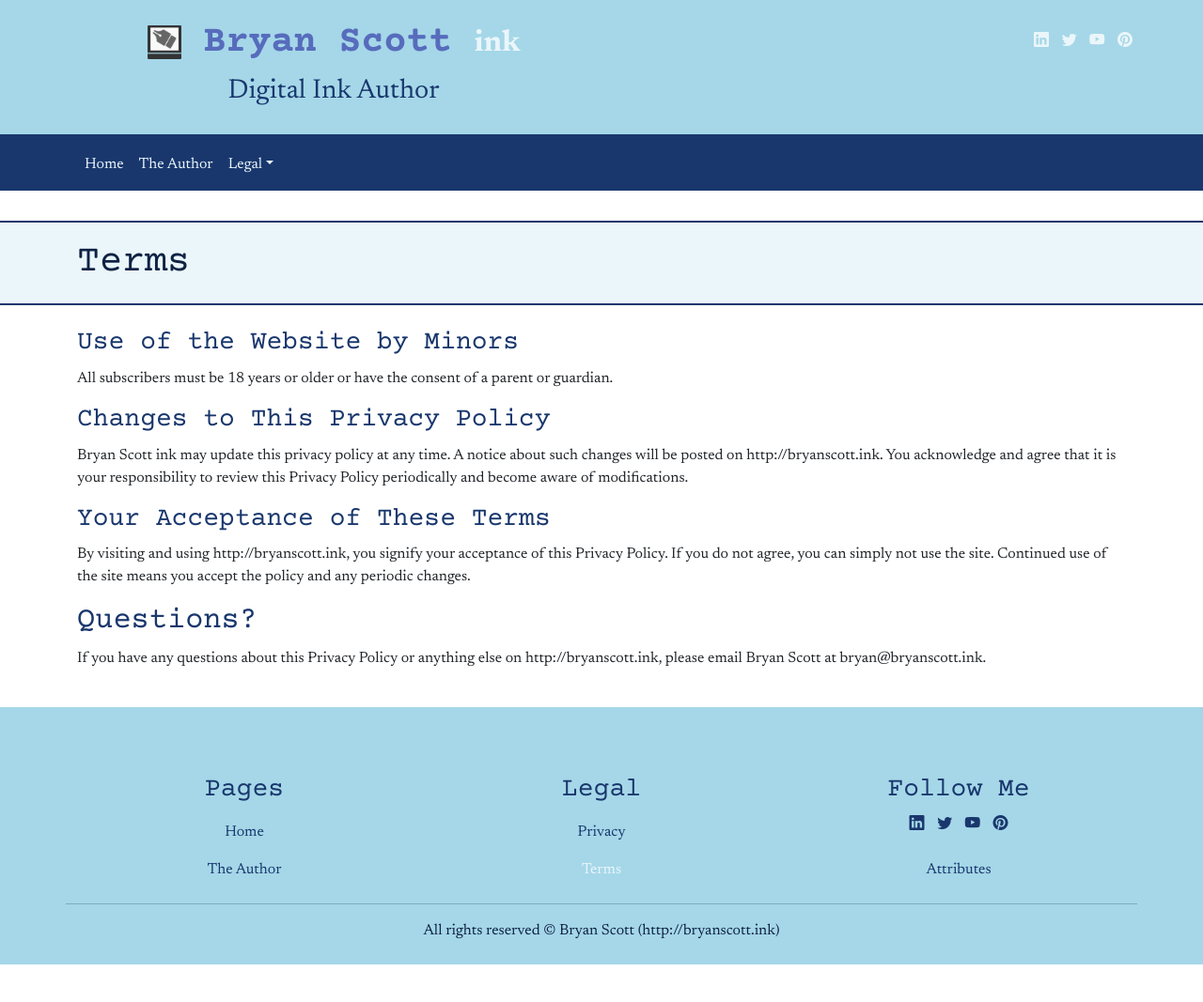
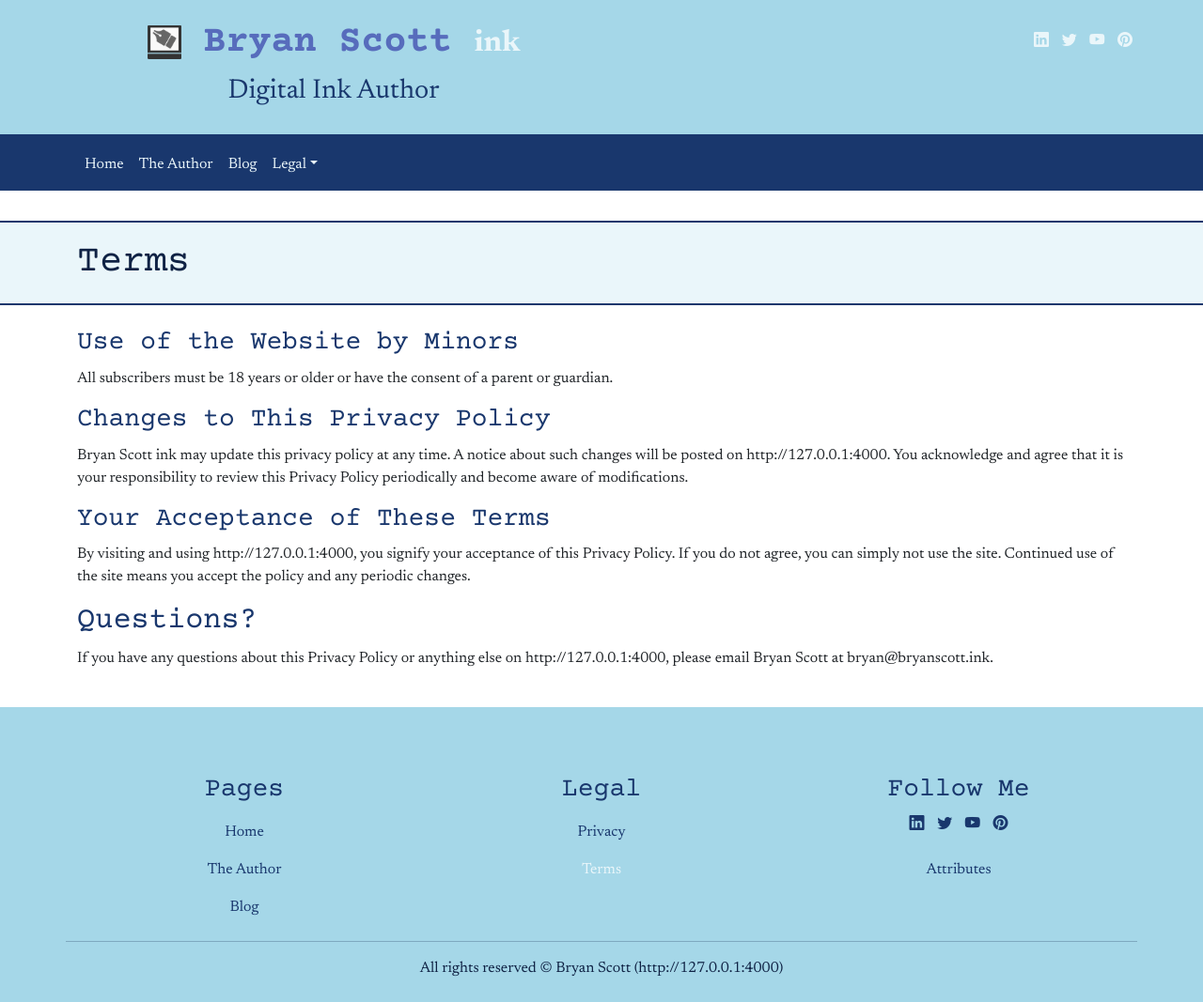
Before and after one commit to blherr70/bsi, a Jekyll site: the page built from terms.md, in a window 1280 px wide and 1067 px high. Shown: the whole window at 94% size. Built offline with Jekyll 4.4.1, drawn with Linux system fonts in a browser that asks for light colours.

Commit message:
Revert "Prod"

```diff
--- a/_config.yml
+++ b/_config.yml
@@ -28,7 +28,7 @@ description: >- # this means to ignore newlines until "baseurl:"
   line in _config.yml. It will appear in your document head meta (for
   Google search results) and in your feed.xml site description.
 baseurl: "" # the subpath of your site, e.g. /blog
-url: "http://bryanscott.ink" # the base hostname & protocol for your site, e.g. http://example.com
+url: "http://127.0.0.1:4000" # the base hostname & protocol for your site, e.g. http://example.com
 
 # Build settings
 theme: minima
```
Also changed, not shown: _posts/2023-07-19-welcome-to-jekyll copy 10.md (renamed from _drafts/2023-07-19-welcome-to-jekyll copy 10.md), _posts/2023-07-19-welcome-to-jekyll copy 11.md (renamed from _drafts/2023-07-19-welcome-to-jekyll copy 11.md), _posts/2023-07-19-welcome-to-jekyll copy 12.md (renamed from _drafts/2023-07-19-welcome-to-jekyll copy 12.md), _posts/2023-07-19-welcome-to-jekyll copy 13.md (renamed from _drafts/2023-07-19-welcome-to-jekyll copy 13.md), _posts/2023-07-19-welcome-to-jekyll copy 14.md (renamed from _drafts/2023-07-19-welcome-to-jekyll copy 14.md), _posts/2023-07-19-welcome-to-jekyll copy 15.md (renamed from _drafts/2023-07-19-welcome-to-jekyll copy 15.md), _posts/2023-07-19-welcome-to-jekyll copy 2.md (renamed from _drafts/2023-07-19-welcome-to-jekyll copy 2.md), _posts/2023-07-19-welcome-to-jekyll copy 3.md (renamed from _drafts/2023-07-19-welcome-to-jekyll copy 3.md), _posts/2023-07-19-welcome-to-jekyll copy 4.md (renamed from _drafts/2023-07-19-welcome-to-jekyll copy 4.md), _posts/2023-07-19-welcome-to-jekyll copy 5.md (renamed from _drafts/2023-07-19-welcome-to-jekyll copy 5.md), _posts/2023-07-19-welcome-to-jekyll copy 6.md (renamed from _drafts/2023-07-19-welcome-to-jekyll copy 6.md), _posts/2023-07-19-welcome-to-jekyll copy 7.md (renamed from _drafts/2023-07-19-welcome-to-jekyll copy 7.md), _posts/2023-07-19-welcome-to-jekyll copy 8.md (renamed from _drafts/2023-07-19-welcome-to-jekyll copy 8.md), _posts/2023-07-19-welcome-to-jekyll copy 9.md (renamed from _drafts/2023-07-19-welcome-to-jekyll copy 9.md), 2 more files.
